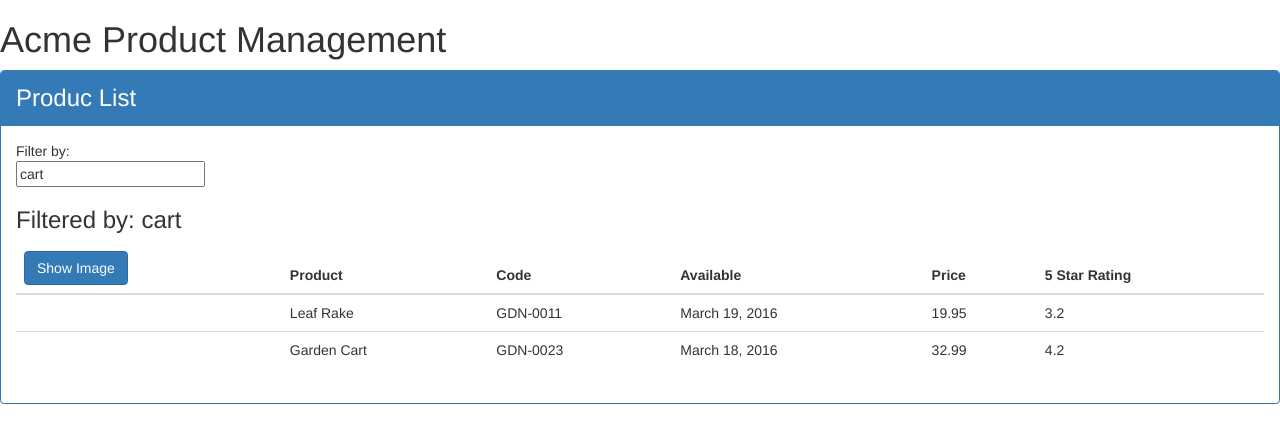
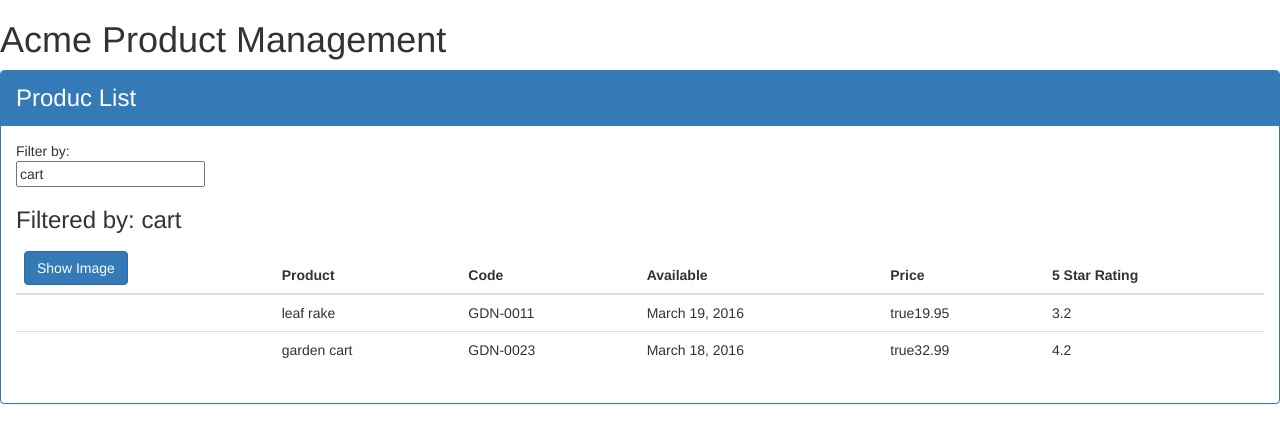
Before and after one commit to ssrikanthbhat/angular-sample, an Angular app in the folder APM-Start/: page / in a window 1280 px wide. Shown: the top 442 px of the page. Built offline with nearby package versions, Linux system fonts and the light colour scheme.

Commit message:
Transform data with pipes

```diff
--- a/APM-Start/src/app/products/product-list.component.html
+++ b/APM-Start/src/app/products/product-list.component.html
@@ -40,10 +40,10 @@
                             [style.width.px]='imageWidth'
                             [style.margin.px]='imageMargin'>
                         </td>
-                        <td>{{product.productName}}</td>
+                        <td>{{product.productName | lowercase}}</td>
                         <td>{{product.productCode}}</td>
                         <td>{{product.releaseDate}}</td>
-                        <td>{{product.price}}</td>
+                        <td>{{product.price | currency: 'USD':'true'}}</td>
                         <td>{{product.starRating}}</td>
                     </tr>
                 </tbody>
```
